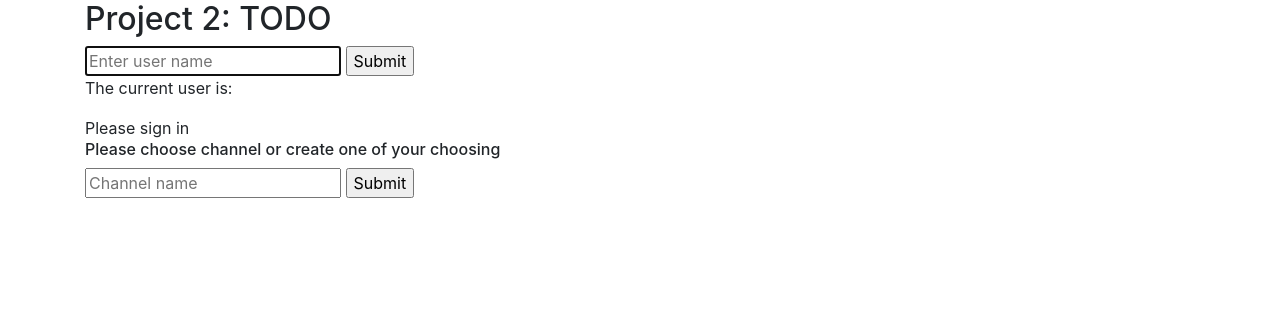
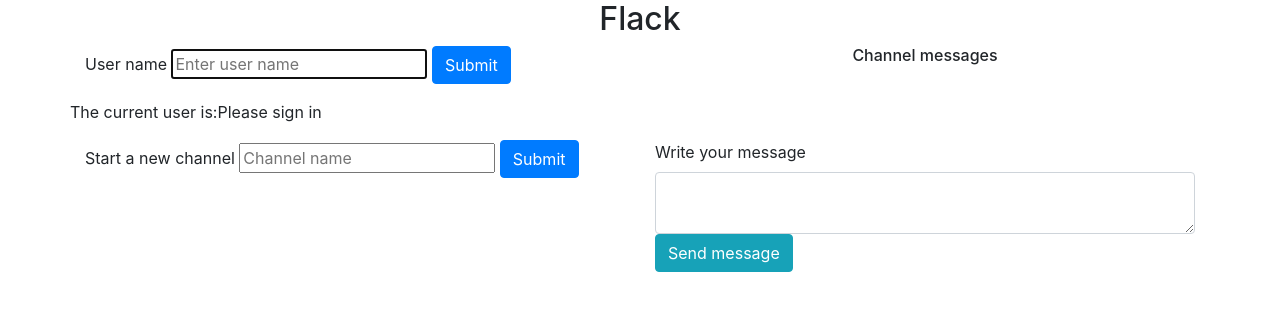
Before and after one commit to nolaProgramierer/Flack, a Flask app: page / in a window 1280 px wide. Shown: the top 311 px of the page. Run offline with Flask 2, Linux system fonts and the light colour scheme; some libraries are stand-ins or nearby versions.

Commit message:
Basic styling completed

```diff
--- a/application.py
+++ b/application.py
@@ -4,6 +4,7 @@ from flask import Flask, request, render_template
 from flask_socketio import SocketIO, emit
 
 app = Flask(__name__)
+
 app.config["SECRET_KEY"] = os.getenv("SECRET_KEY")
 socketio = SocketIO(app)
 
--- a/templates/index.html
+++ b/templates/index.html
@@ -1,21 +1,59 @@
 {% extends "layout.html" %}
 {% block body %}
-<h2>Project 2: TODO</h2>
-<div>
+<h2 class="text-center">Flack</h2>
+
+  <div class="row">
+    <div class="col-6">
       <form id="user-form">
+        <div class="form-group">
+          <label for="user-name">User name</label>
           <input id="user-name" autocomplete="off" autofocus placeholder="Enter user name" type="text">
-    <input type="submit">
+          <button type="submit" class="btn btn-primary">Submit</button>
+        </div>
       </form>
+    </div>
+    <div class="col-6">
+      <h6 class="text-center">Channel messages</h6>
+      <div id="channel-message-list">
+        <ul>
+        </ul>
+      </div>
+    </div>
+  </div>
+
+  <div class="row">
     <p>The current user is:</p>
+    <!--JS added channel below-->
     <div id="current-user">
     </div>
-  <div id="channel-list">
-    <h6>Please choose channel or create one of your choosing</h6>
+  </div>
+
+    <div class="row">
+      <div class="col-6" id="channel-list">
         <form id="channel-form">
+          <div class="form-group">
+            <label for="user-name">Start a new channel</label>
             <input id="channel-name" autocomplete="off" autofocus placeholder="Channel name" type="text">
-      <input type="submit">
+            <button type="submit" class="btn btn-primary">Submit</button>
+          </div>
         </form>
+      </div>
+      <div class="col-6">
+        <form id="message-form">
+          <div class="form-group">
+            <label for="message">Write your message</label>
+            <textarea class="form-control rows="3" id="message" autocomplete="off" autofocus></textarea>
+            <button type="submit" class="btn btn-info">Send message</button>
+          </div>
+        </form>
+      </div>
+    </div>
+
+    <div class="row">
+      <div class="col-6">
         <ul id="channel-item">
         </ul>
       </div>
+    </div>
+
 {% endblock %}
```
Lines whose indentation alone changed are shown as unchanged.
